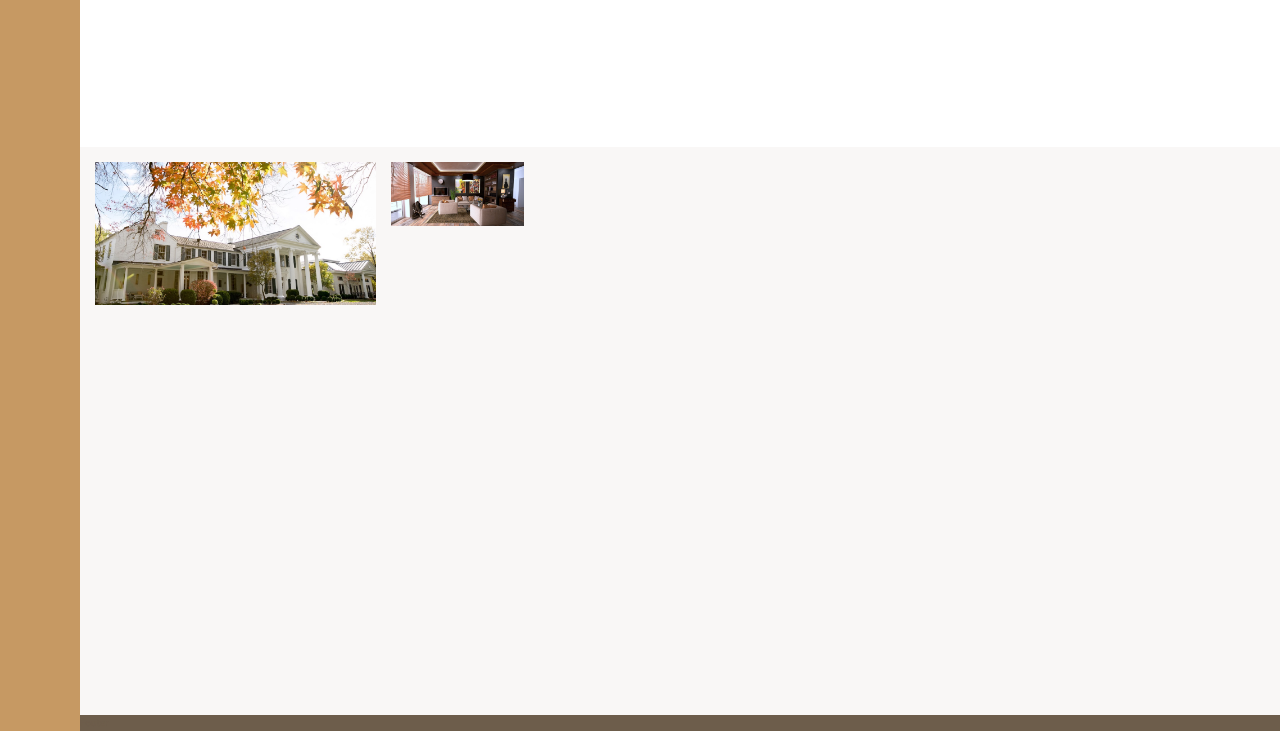
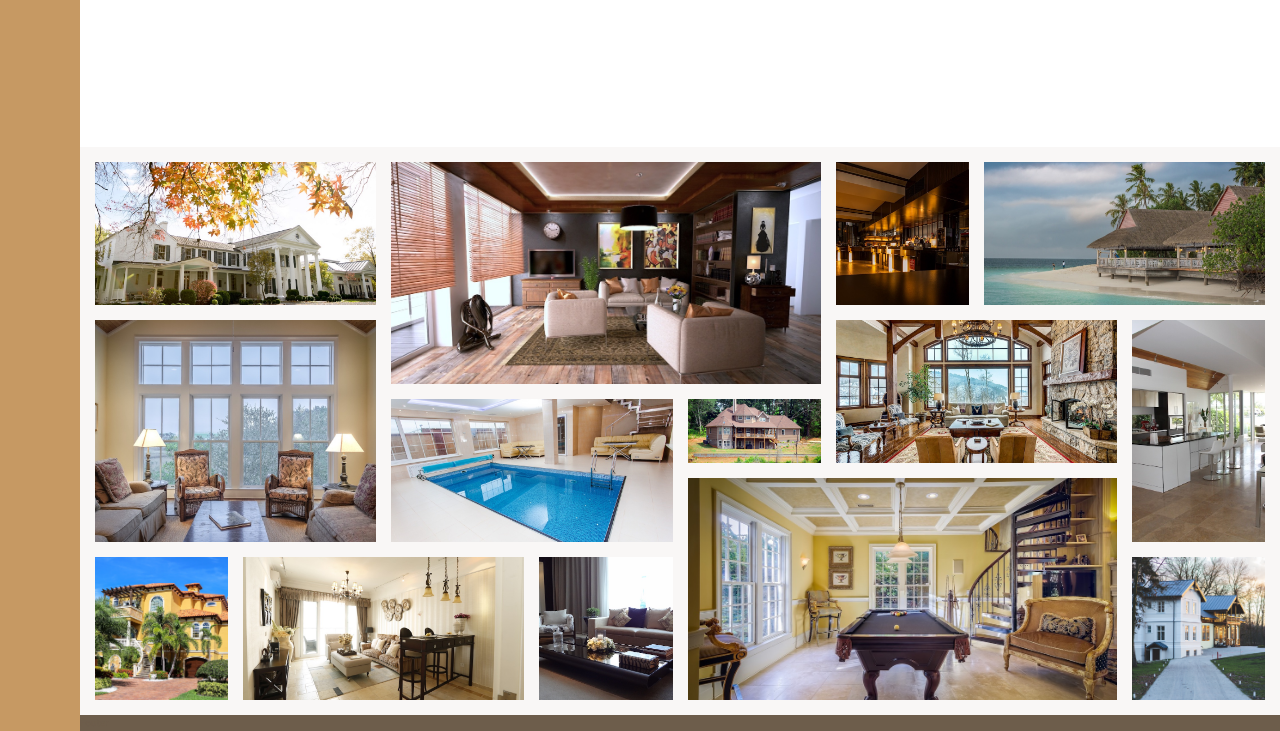
Before and after one commit to AnshumanMahato/Nexter-cssTutorialProject3, a website: page index.html in a window 1280 px wide. Shown: the part 2925-3656 px from the top of the page. Drawn offline with nearby package versions, Linux system fonts and the light colour scheme.

Commit message:
gallery grid done

```diff
--- a/index.html
+++ b/index.html
@@ -305,11 +305,20 @@
         </section>
 
         <section class="gallery">
-            <figure class="gallery__item gallery__item--1">
-                <img src="img/gal-1.jpeg" alt="gallery image 1" class="gallery__img">
-            </figure>
-
-            <img src="img/gal-2.jpeg" alt="gallery image 1" class="gallery__img">
+            <figure class="gallery__item gallery__item--1"><img src="img/gal-1.jpeg" alt="gallery1" class="gallery__img"></figure>
+            <figure class="gallery__item gallery__item--2"><img src="img/gal-2.jpeg" alt="gallery2" class="gallery__img"></figure>
+            <figure class="gallery__item gallery__item--3"><img src="img/gal-3.jpeg" alt="gallery3" class="gallery__img"></figure>
+            <figure class="gallery__item gallery__item--4"><img src="img/gal-4.jpeg" alt="gallery4" class="gallery__img"></figure>
+            <figure class="gallery__item gallery__item--5"><img src="img/gal-5.jpeg" alt="" class="gallery__img"></figure>
+            <figure class="gallery__item gallery__item--6"><img src="img/gal-6.jpeg" alt="" class="gallery__img"></figure>
+            <figure class="gallery__item gallery__item--7"><img src="img/gal-7.jpeg" alt="" class="gallery__img"></figure>
+            <figure class="gallery__item gallery__item--8"><img src="img/gal-8.jpeg" alt="" class="gallery__img"></figure>
+            <figure class="gallery__item gallery__item--9"><img src="img/gal-9.jpeg" alt="" class="gallery__img"></figure>
+            <figure class="gallery__item gallery__item--10"><img src="img/gal-10.jpeg" alt="" class="gallery__img"></figure>
+            <figure class="gallery__item gallery__item--11"><img src="img/gal-11.jpeg" alt="" class="gallery__img"></figure>
+            <figure class="gallery__item gallery__item--12"><img src="img/gal-12.jpeg" alt="" class="gallery__img"></figure>
+            <figure class="gallery__item gallery__item--13"><img src="img/gal-13.jpeg" alt="" class="gallery__img"></figure>
+            <figure class="gallery__item gallery__item--14"><img src="img/gal-14.jpeg" alt="" class="gallery__img"></figure>
         </section>
 
         <footer class="footer">
--- a/scss/_gallery.scss
+++ b/scss/_gallery.scss
@@ -15,6 +15,72 @@
             grid-row: 1/span 2;
             grid-column: 1/span 2;
         }
+
+        &--2{
+            grid-row: 1/span 3;
+            grid-column: 3/span 3;
+        }
+
+        &--3{
+            grid-row: 1/span 2;
+            grid-column: 6/span 1;
+        }
+
+        &--4{
+            grid-row: 1/span 2;
+            grid-column: 7/span 2;
+        }
+
+        &--5{
+            grid-row: 3/span 3;
+            grid-column: 1/span 2;
+        }
+
+        &--6{
+            grid-row: 4/span 2;
+            grid-column: 3/span 2;
+        }
+
+        &--7{
+            grid-row: 4/span 1;
+            grid-column: 5/span 1;
+        }
+
+        &--8{
+            grid-row: 3/span 2;
+            grid-column: 6/span 2;
+        }
+
+        &--9{
+            grid-row: 3/span 3;
+            grid-column: 8/span 1;
+        }
+
+        &--10{
+            grid-row: 6/span 2;
+            grid-column: 1/span 1;
+        }
+
+        &--11{
+            grid-row: 6/span 2;
+            grid-column: 2/span 2;
+        }
+
+        &--12{
+            grid-row: 6/span 2;
+            grid-column: 4/span 1;
+        }
+
+        &--13{
+            grid-row: 5/span 3;
+            grid-column: 5/span 3;
+        }
+
+        &--14{
+            grid-row: 6/span 2;
+            grid-column: 8/span 1;
+        }
+
     }
 
 
```
Also changed, not shown: css/style.css, 1 other file.
